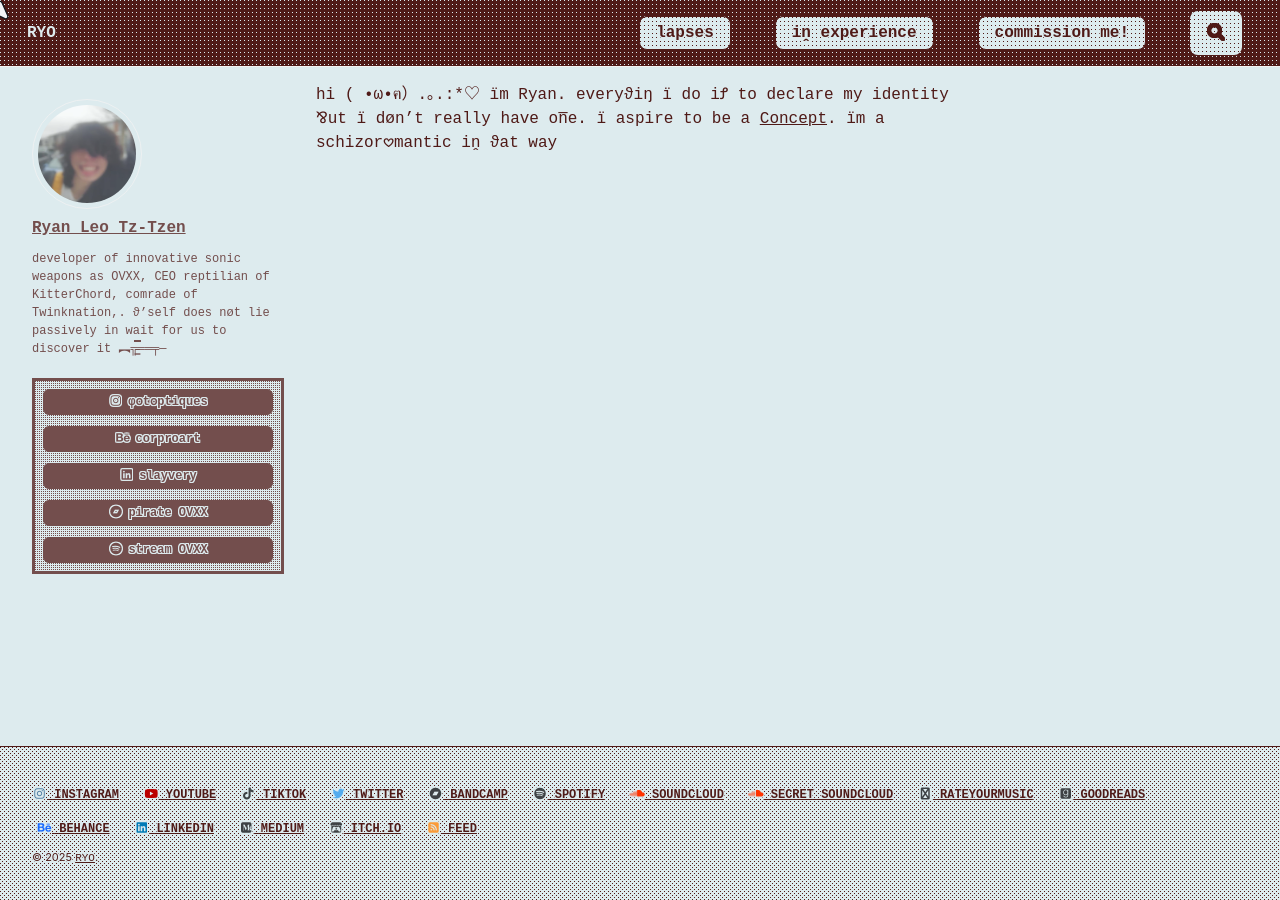
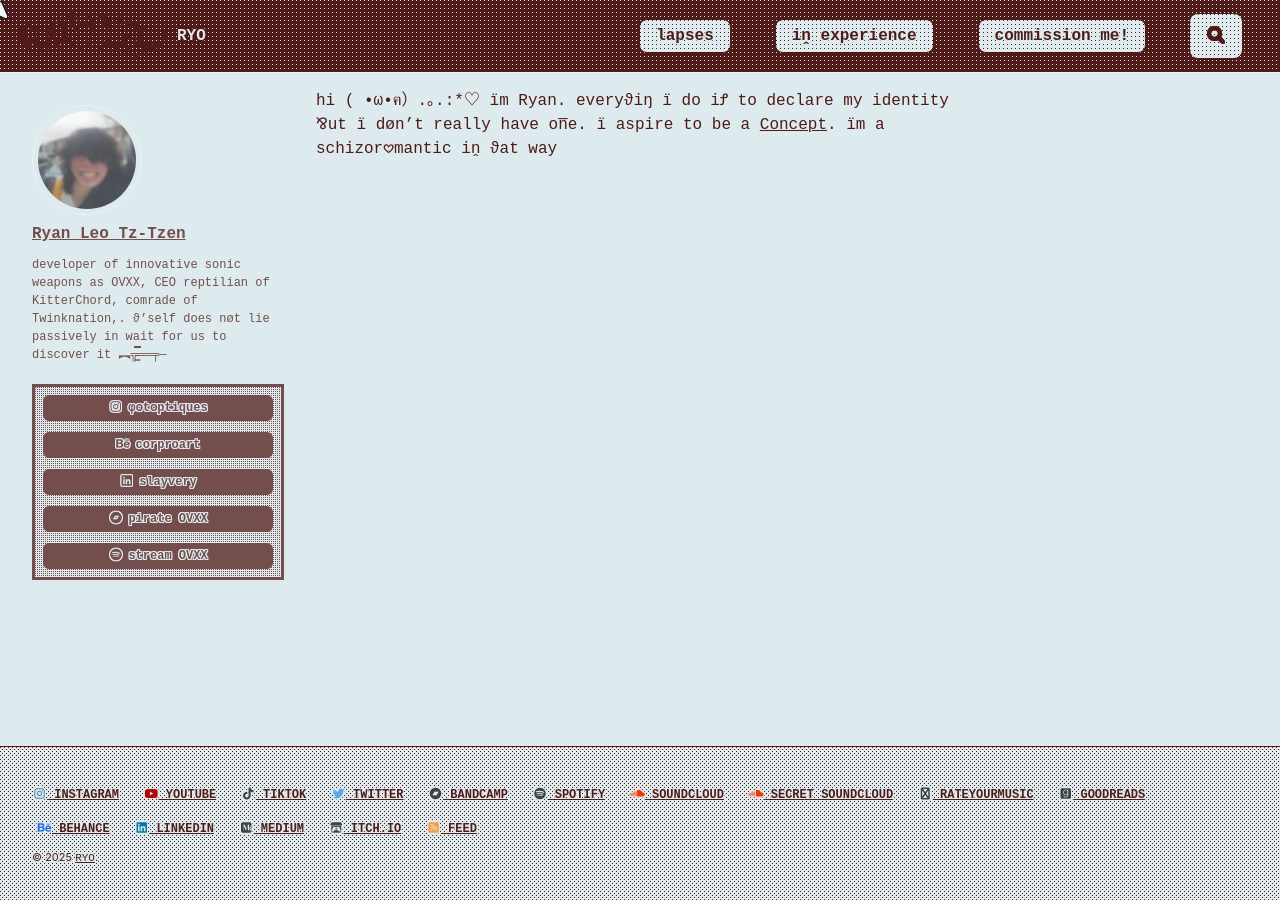
Before and after one commit to cryotato/cryotato.github.io, a Jekyll site: the page built from index.md, in a window 1280 px wide. Built offline with Jekyll 4.4.1, drawn with Linux system fonts in a browser that asks for light colours; cached includes are drawn as plain includes.

Commit message:
Update main.scss

```diff
--- a/assets/css/main.scss
+++ b/assets/css/main.scss
@@ -589,8 +589,8 @@ button:hover, .btn:hover {
 /* Style the SVG logo using CSS mask */
 .site-logo {
   display: inline-block;
-  // width: 150px;          // <<< Adjust this width
-  // height: 50px;         // <<< Adjust this height
+  width: 150px;          // <<< Adjust this width
+  height: 50px;         // <<< Adjust this height
   vertical-align: middle;
   background-color: var(--dark);
   -webkit-mask-image: url(/assets/images/ryanlogo.svg);
```
